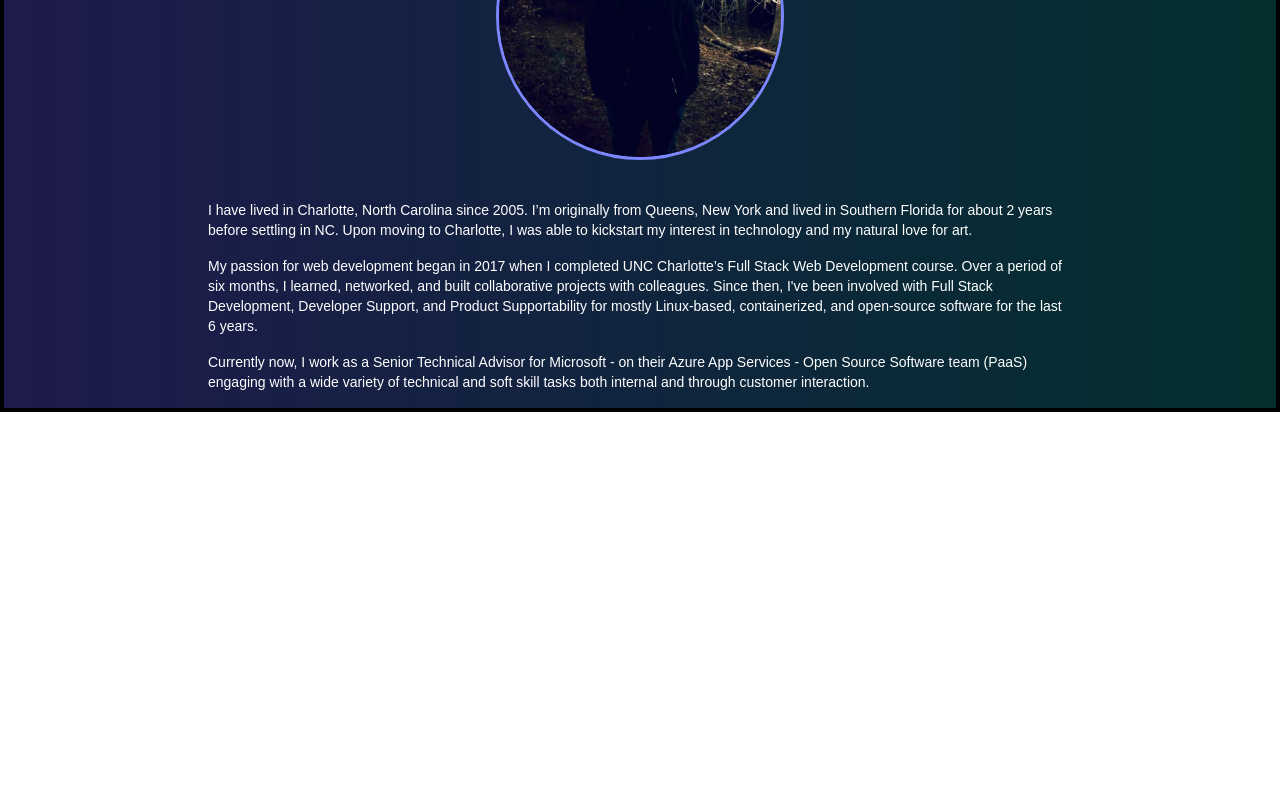
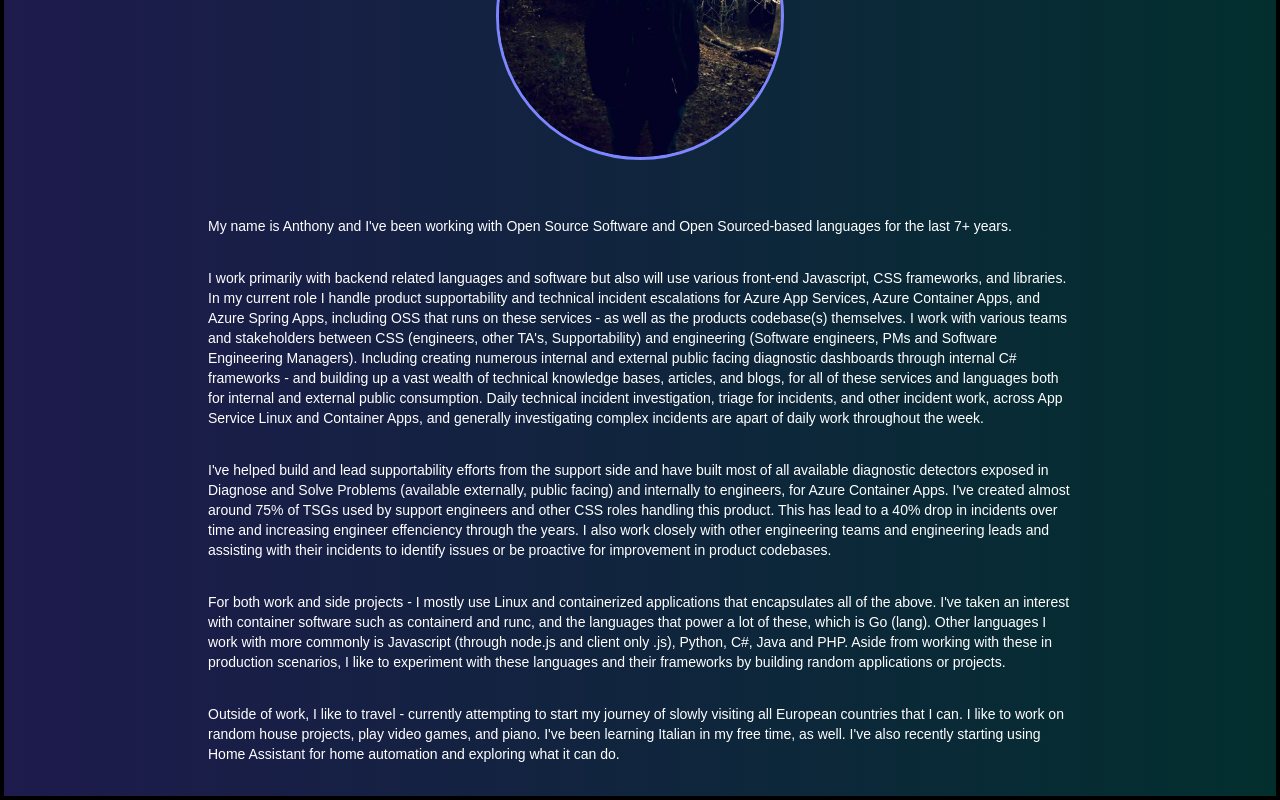
Before and after one commit to Ajsalemo/ajsalemo.github.io, a Next.js app: page / in a window 1280 px wide. Shown: the part 1036-1836 px from the top of the page. Before the commit the page ends 1448 px from the top, so only its background shows below. Built offline with nearby package versions, Linux system fonts and the light colour scheme.

Commit message:
updating portfolio verbatim

```diff
--- a/app/page.tsx
+++ b/app/page.tsx
@@ -27,11 +27,19 @@ export default function Home() {
           />
         </div>
         <div className="max-w-4xl mx-auto p-4 text-sm md:text-md text-white">
-          <p>I have lived in Charlotte, North Carolina since 2005. I’m originally from Queens, New York and lived in Southern Florida for about 2 years before settling in NC. Upon moving to Charlotte, I was able to kickstart my interest in technology and my natural love for art.</p>
-          <p className="pt-4">My passion for web development began in 2017 when I completed UNC Charlotte’s Full Stack Web Development course. Over a period of six months, I learned, networked, and built collaborative projects with colleagues. Since then, I've been involved with Full Stack Development, Developer Support, and Product Supportability for mostly Linux-based, containerized, and open-source software for the last 6 years.</p>
-          <p className="pt-4">Currently now, I work as a Senior Technical Advisor for Microsoft - on their Azure App Services - Open Source Software team (PaaS) engaging with a wide variety of technical and soft skill tasks both internal and through customer interaction.</p>
-        </div>
+          <p className="py-4">My name is Anthony and I've been working with Open Source Software and Open Sourced-based languages for the last 7+ years.</p>
+
+          <p className="py-4">
+            I work primarily with backend related languages and software but also will use various front-end Javascript, CSS frameworks, and libraries. In my current role I handle product supportability and technical incident escalations for Azure App Services, Azure Container Apps, and Azure Spring Apps, including OSS that runs on these services - as well as the products codebase(s) themselves. I work with various teams and stakeholders between CSS (engineers, other TA's, Supportability) and engineering (Software engineers, PMs and Software Engineering Managers). Including creating numerous internal and external public facing diagnostic dashboards through internal C# frameworks - and building up a vast wealth of technical knowledge bases, articles, and blogs, for all of these services and languages both for internal and external public consumption. Daily technical incident investigation, triage for incidents, and other incident work, across App Service Linux and Container Apps, and generally investigating complex incidents are apart of daily work throughout the week.
+          </p>
+
+          <p className="py-4">I've helped build and lead supportability efforts from the support side and have built most of all available diagnostic detectors exposed in Diagnose and Solve Problems (available externally, public facing) and internally to engineers, for Azure Container Apps. I've created almost around 75% of TSGs used by support engineers and other CSS roles handling this product. This has lead to a 40% drop in incidents over time and increasing engineer effenciency through the years. I also work closely with other engineering teams and engineering leads and assisting with their incidents to identify issues or be proactive for improvement in product codebases.</p>
+
+          <p className="py-4">For both work and side projects - I mostly use Linux and containerized applications that encapsulates all of the above. I've taken an interest with container software such as containerd and runc, and the languages that power a lot of these, which is Go (lang). Other languages I work with more commonly is Javascript (through node.js and client only .js), Python, C#, Java and PHP. Aside from working with these in production scenarios, I like to experiment with these languages and their frameworks by building random applications or projects.</p>
+
+          <p className="py-4">Outside of work, I like to travel - currently attempting to start my journey of slowly visiting all European countries that I can. I like to work on random house projects, play video games, and piano. I've been learning Italian in my free time, as well. I've also recently starting using Home Assistant for home automation and exploring what it can do.</p>
       </div>
     </div>
+    </div >
   );
 }
```
